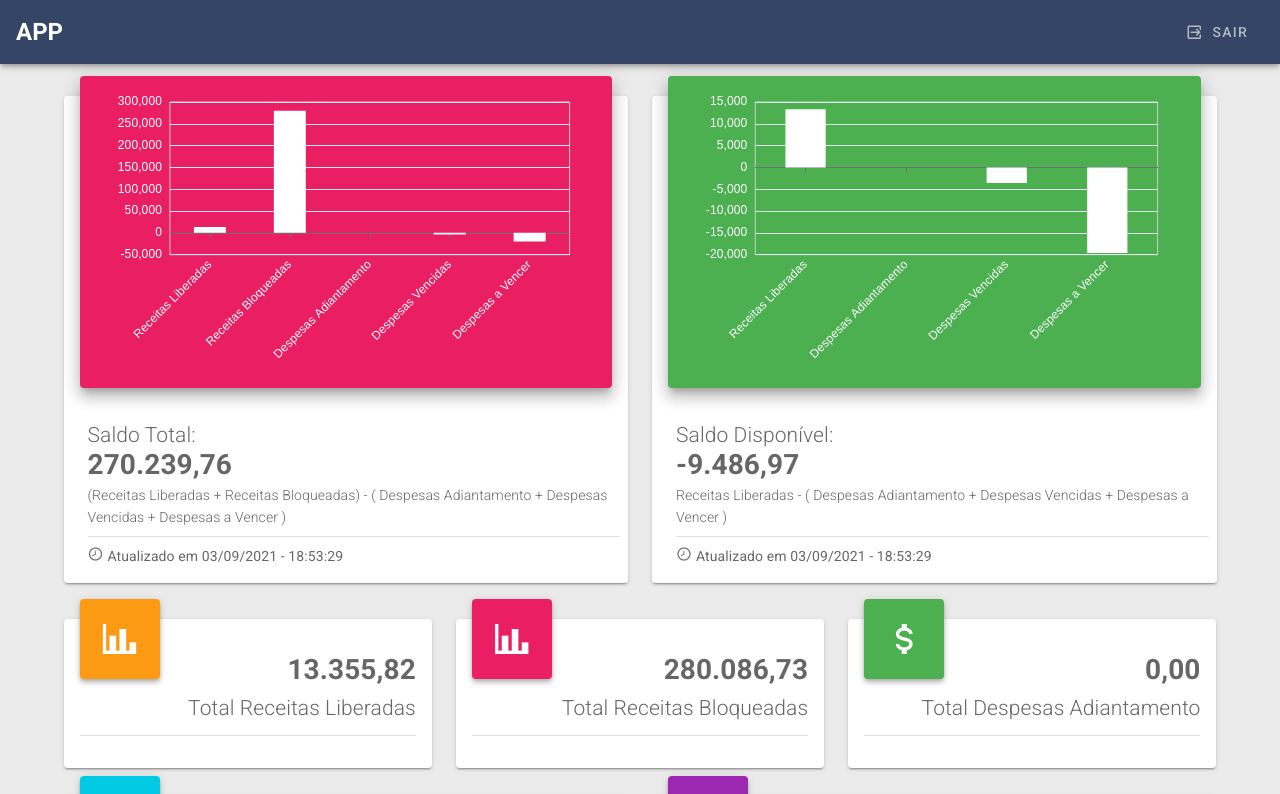
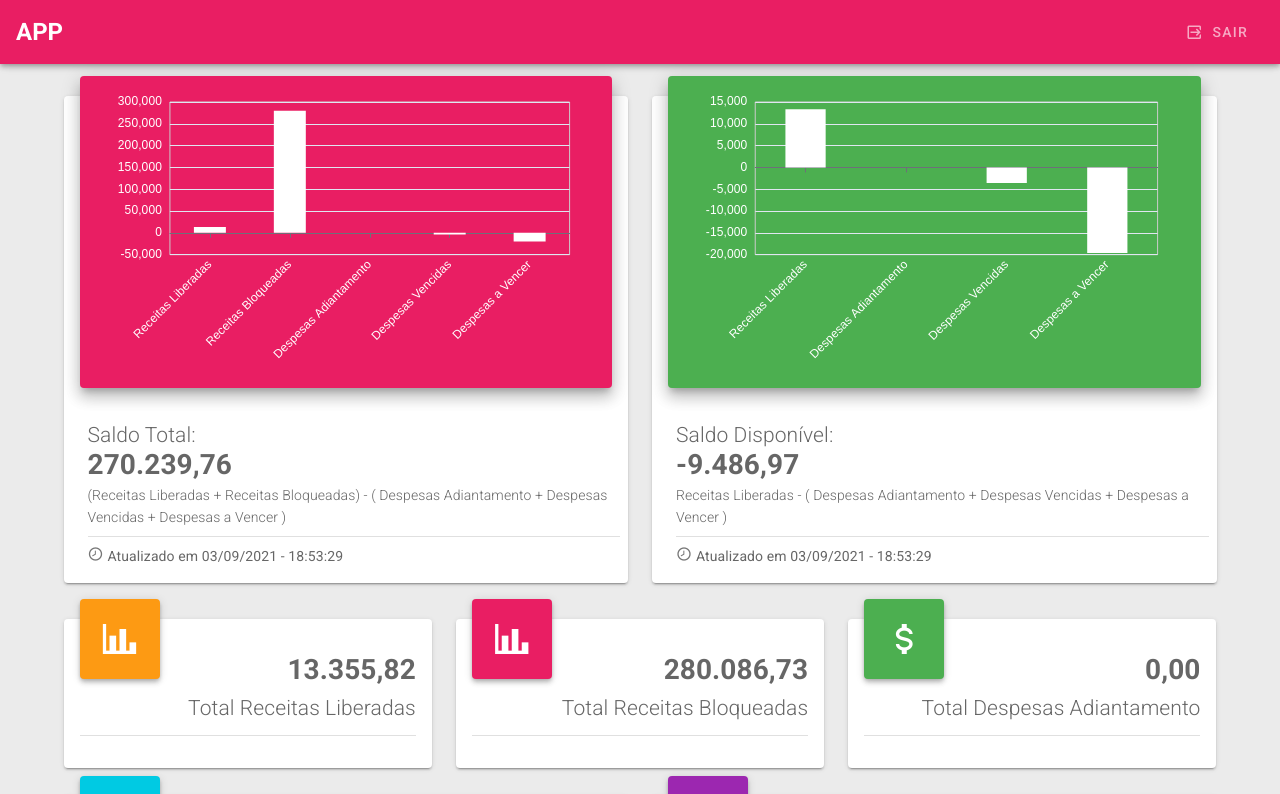
Before and after one commit to Kyrllan/vue-app, a Vue app: page / in a window 1280 px wide. Shown: the top 794 px of the page. Built offline with nearby package versions, Linux system fonts and the light colour scheme; what cids-cgi, vuetify-mask would draw is missing.

Commit message:
adicionado ci/cd

```diff
--- a/package.json
+++ b/package.json
@@ -4,7 +4,9 @@
   "private": true,
   "scripts": {
     "serve": "vue-cli-service serve",
-    "build": "vue-cli-service build"
+    "build": "vue-cli-service build",
+    "predeploy": "npm run build",
+    "deploy": "gh-pages -d build"
   },
   "dependencies": {
     "@mdi/font": "^5.9.55",
@@ -26,6 +28,7 @@
     "@vue/cli-plugin-pwa": "~4.5.0",
     "@vue/cli-plugin-router": "~4.5.0",
     "@vue/cli-service": "~4.5.0",
+    "gh-pages": "^3.2.3",
     "node-sass": "^4.12.0",
     "sass": "~1.32.0",
     "sass-loader": "^10.0.0",
--- a/src/components/NavigationDrawer.vue
+++ b/src/components/NavigationDrawer.vue
@@ -1,76 +1,12 @@
 <template>
   <div>
-    <v-app-bar clipped-left app color="primary" dark>
-      <!--       <v-app-bar-nav-icon
-        @click.stop="sidebarMenu = !sidebarMenu"
-      ></v-app-bar-nav-icon> -->
+    <v-app-bar clipped-left app color="#e91e63" dark>
       <h2 class="py-6">APP</h2>
       <v-spacer></v-spacer>
-      <!--       <div class="d-flex flex-column align-center">
-        <v-btn icon @click.stop="userMenu = !userMenu" elevation="2">
-          <v-avatar>
-            <img
-              src="https://cdn.vuetifyjs.com/images/lists/1.jpg"
-              alt="John"
-            />
-          </v-avatar>
-        </v-btn>
-      </div> -->
-      <v-btn plain >
+      <v-btn plain>
         <v-icon color="white" left>mdi-logout-variant</v-icon>Sair
       </v-btn>
     </v-app-bar>
-    <!--     <v-navigation-drawer
-      absolute
-      floating
-      v-model="sidebarMenu"
-      :permanent="sidebarMenu"
-      :mini-variant.sync="mini"
-      clipped
-      color="nav"
-      app
-    >
-      <v-list>
-        <v-list-item
-          v-for="(item, index) in items"
-          :key="index"
-          link
-          :to="item.route"
-        >
-          <v-list-item-icon>
-            <v-icon color="primary">{{ item.icon }}</v-icon>
-          </v-list-item-icon>
-          <v-list-item-content>
-            <v-list-item-title class="primary--text">{{
-              item.title
-            }}</v-list-item-title>
-          </v-list-item-content>
-        </v-list-item>
-      </v-list>
-    </v-navigation-drawer>
-
-    <v-expand-transition>
-      <v-card v-show="userMenu" class="avatar-card" raised>
-        <div>
-          <div class="ml-4 mb-6 d-flex flex-column align-start">
-            <h2 class="pt-4 font-weight-light">Olá</h2>
-            <h2 class="font-weight-medium">Jason Oner</h2>
-          </div>
-          <v-divider></v-divider>
-          <div class="mb-4 d-flex justify-center">
-            <div>
-              <v-switch
-                inset
-                hide-details
-                v-model="dark"
-                color="primary"
-                :label="dark ? 'Modo escuro' : 'Modo claro'"
-              ></v-switch>
-            </div>
-          </div>
-        </div>
-      </v-card>
-    </v-expand-transition> -->
   </div>
 </template>
 
@@ -103,11 +39,6 @@ export default {
       localStorage.setItem("dark", this.dark);
     },
   },
-  methods: {
-    user() {
-      console.log("clicou");
-    },
-  },
 };
 </script>
 
```
Also changed, not shown: 2 other files (tests, documents, lock files or other folders).
